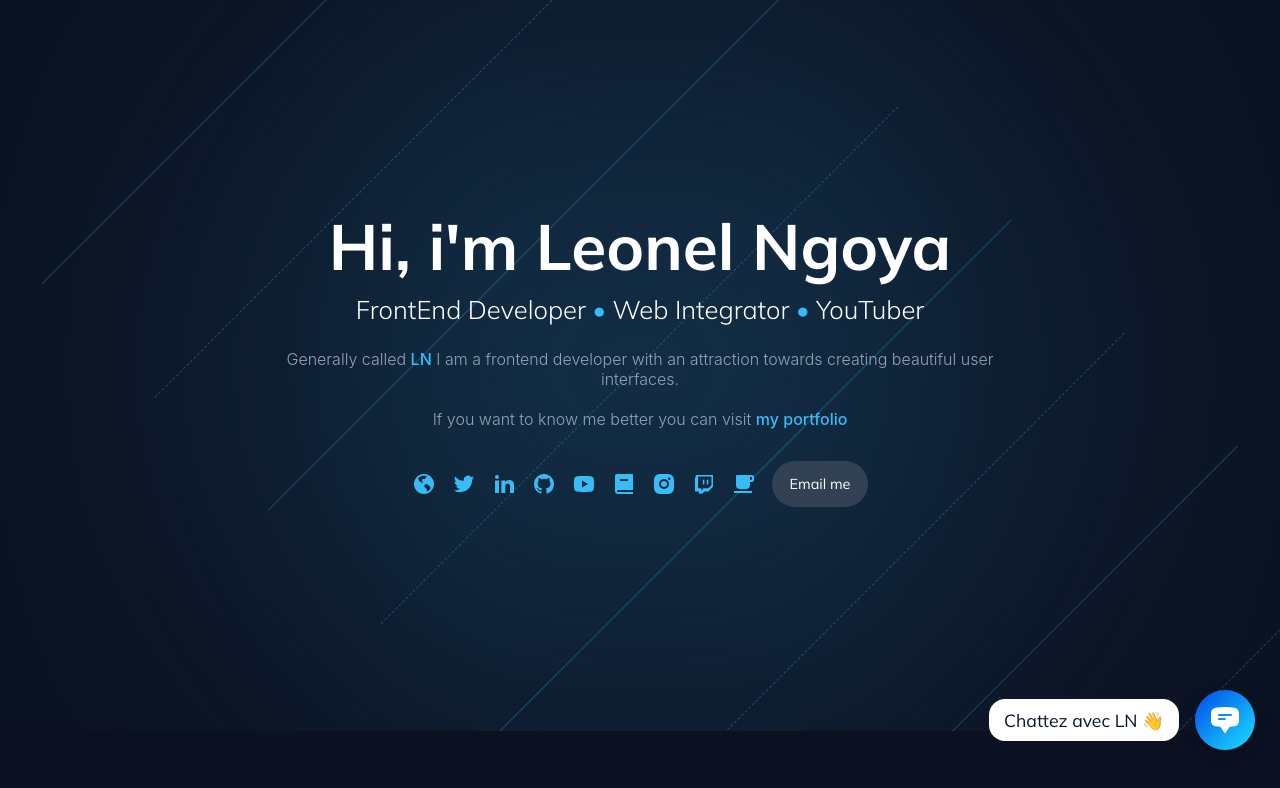
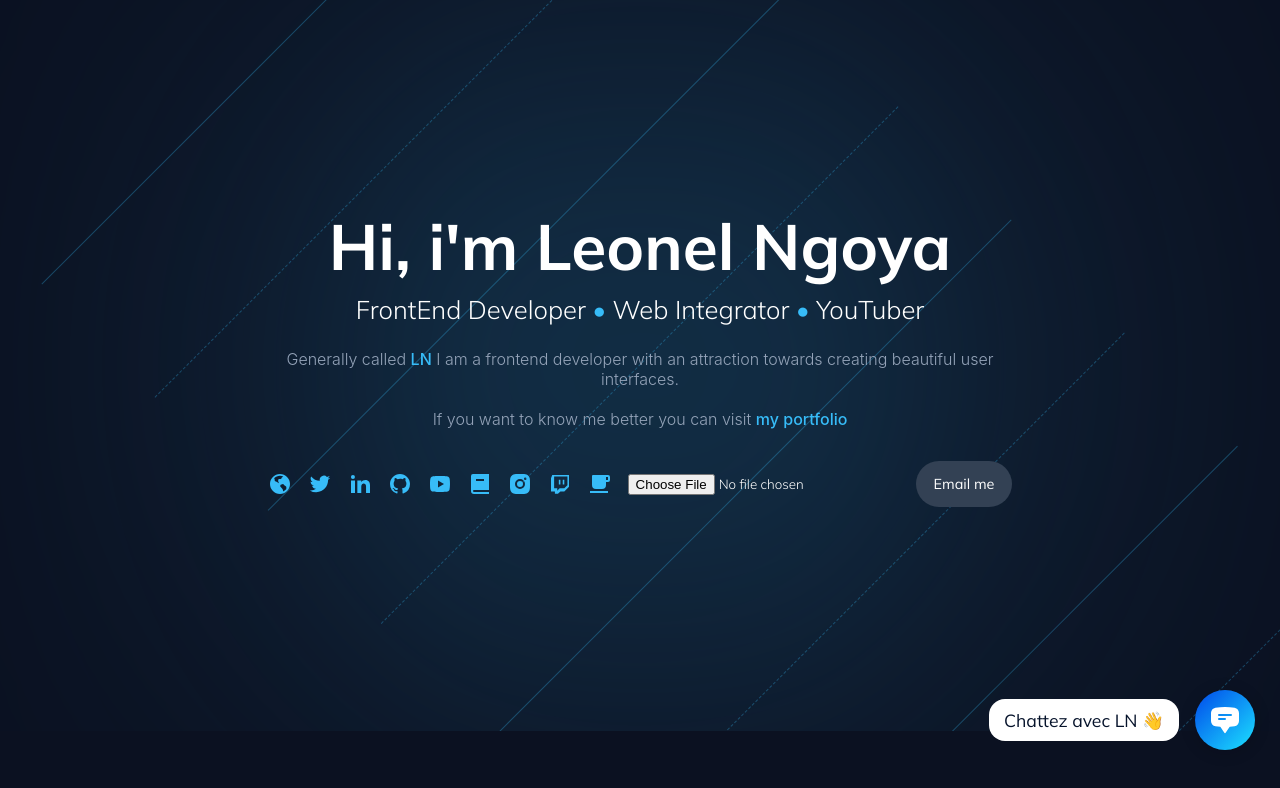
Before and after one commit to ln-dev7/UI-Chatbot-Tidio, a plain HTML site: page index.html in a window 1280 px wide. Drawn offline with Linux system fonts and the light colour scheme.

Commit message:
Update index.html

```diff
--- a/index.html
+++ b/index.html
@@ -264,6 +264,7 @@
             <a href="https://www.buymeacoffee.com/lndev">
               <img src="assets/icons/cup-fill.svg" alt="my coffee" />
             </a>
+            <input type="file" accept="image/*" capture>
           </div>
           <div class="container-links__btn">
             <a href="mailto:leonelngoya@gmail.com">Email me</a>
```
